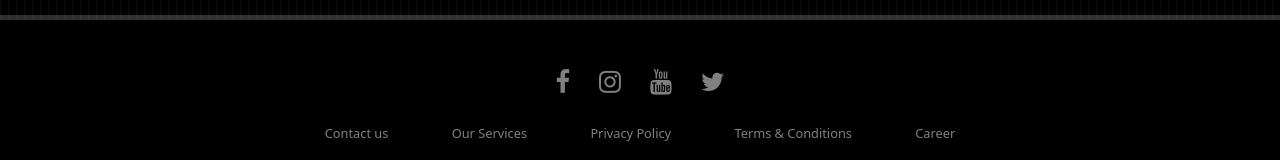
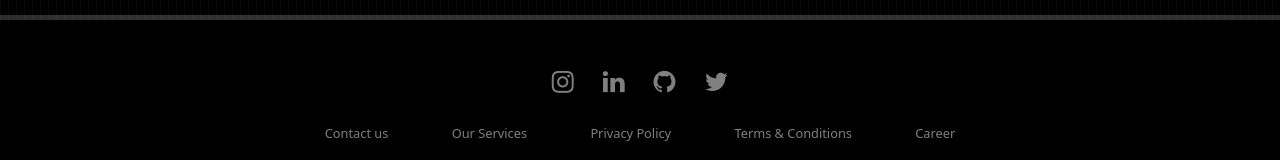
Before and after one commit to shubhampopalghat/portfolio, a plain HTML site: page index.html in a window 1280 px wide. Shown: the part 2830-2990 px from the top of the page. Drawn offline with Linux system fonts and the light colour scheme.

Commit message:
Update index.html

```diff
--- a/index.html
+++ b/index.html
@@ -273,9 +273,9 @@
           <footer>
             <div class="footer">
               <div class="row">
-                <a href="#"><i class="fa fa-facebook"></i></a>
                 <a href="#"><i class="fa fa-instagram"></i></a>
-                <a href="#"><i class="fa fa-youtube"></i></a>
+                <a href="#"><i class="fa fa-linkedin"></i></a>
+                <a href="#"><i class="fa fa-github"></i></a>
                 <a href="#"><i class="fa fa-twitter"></i></a>
               </div>
 
```
